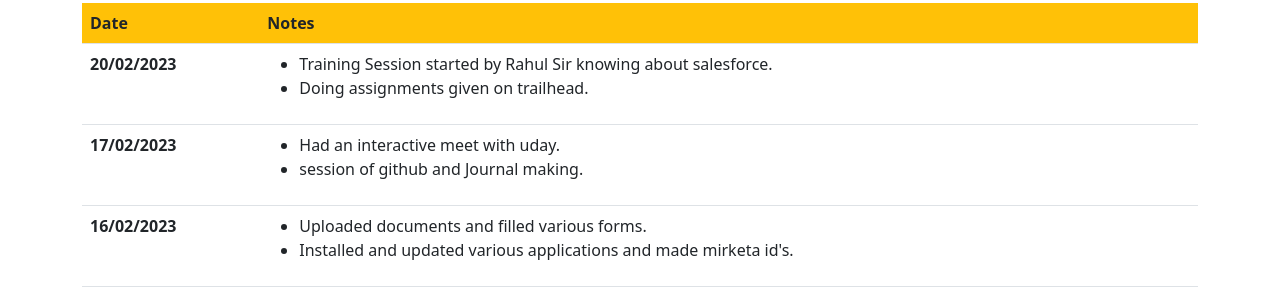
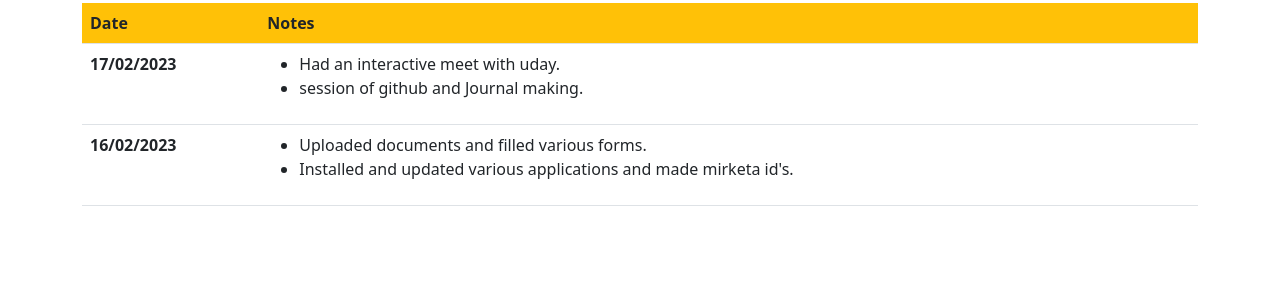
Before and after one commit to mayankrajmirketa/mayankrajmirketa.github.io, a plain HTML site: page journal.html in a window 1280 px wide. Shown: the part 53-352 px from the top of the page. Drawn offline with nearby package versions, Linux system fonts and the light colour scheme.

Commit message:
Update journal.html

```diff
--- a/journal.html
+++ b/journal.html
@@ -26,16 +26,7 @@
                 </tr>
             </thead>
             <tbody>
-                <tr>
-                    <th scope="row">20/02/2023</th>
-                    <td>
-                        <ul>
-                            <li>Training Session started by Rahul Sir knowing about salesforce.</li>
-                            <li>Doing assignments given on trailhead.</li>
-                        </ul>
-                    </td>
 
-                </tr>
                 <tr>
                     <th scope="row">17/02/2023</th>
                     <td>
```
